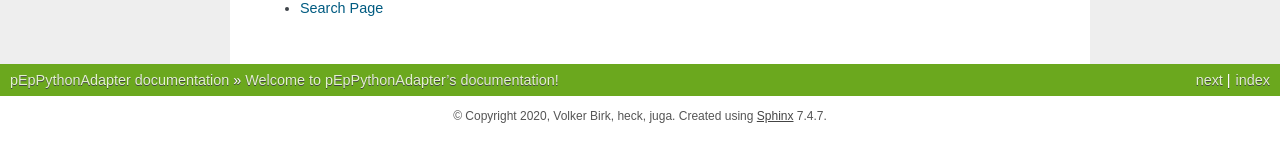
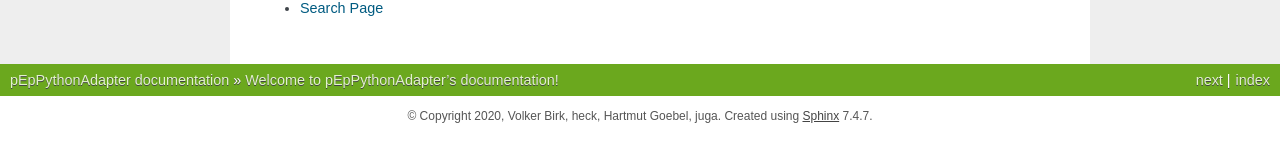
Before and after one commit to plancksecurity/foundation-planckPythonWrapper, a Sphinx documentation site: the page built from docs/source/index.rst, in a window 1280 px wide. Shown: the part 563-725 px from the top of the page. Built offline with Sphinx 7.4.7, drawn with Linux system fonts in a browser that asks for light colours; the version number could not be read and is left out.

Commit message:
Update author credits

```diff
--- a/docs/source/conf.py
+++ b/docs/source/conf.py
@@ -18,8 +18,8 @@ sys.path.insert(0, os.path.abspath('../../src'))
 # -- Project information -----------------------------------------------------
 
 project = "pEpPythonAdapter"
-copyright = "2020, Volker Birk, heck, juga"
-author = "Volker Birk, heck, juga"
+copyright = "2020, Volker Birk, heck, Hartmut Goebel, juga"
+author = "Volker Birk, heck, Hartmut Goebel, juga"
 
 import pEp
 # The full version, including alpha/beta/rc tags
--- a/setup.cfg
+++ b/setup.cfg
@@ -3,7 +3,7 @@ name = pEp
 url = https://pep.foundation
 download_url =
 ext_package = pEp
-author = Volker Birk
+author = Volker Birk, heck, Hartmut Goebel, juga
 author_email = vb@pep-project.org
 maintainer = heck
 maintainer_email = heck@pep.foundation
```
Also changed, not shown: AUTHORS.txt (added, +9 -0 lines).
